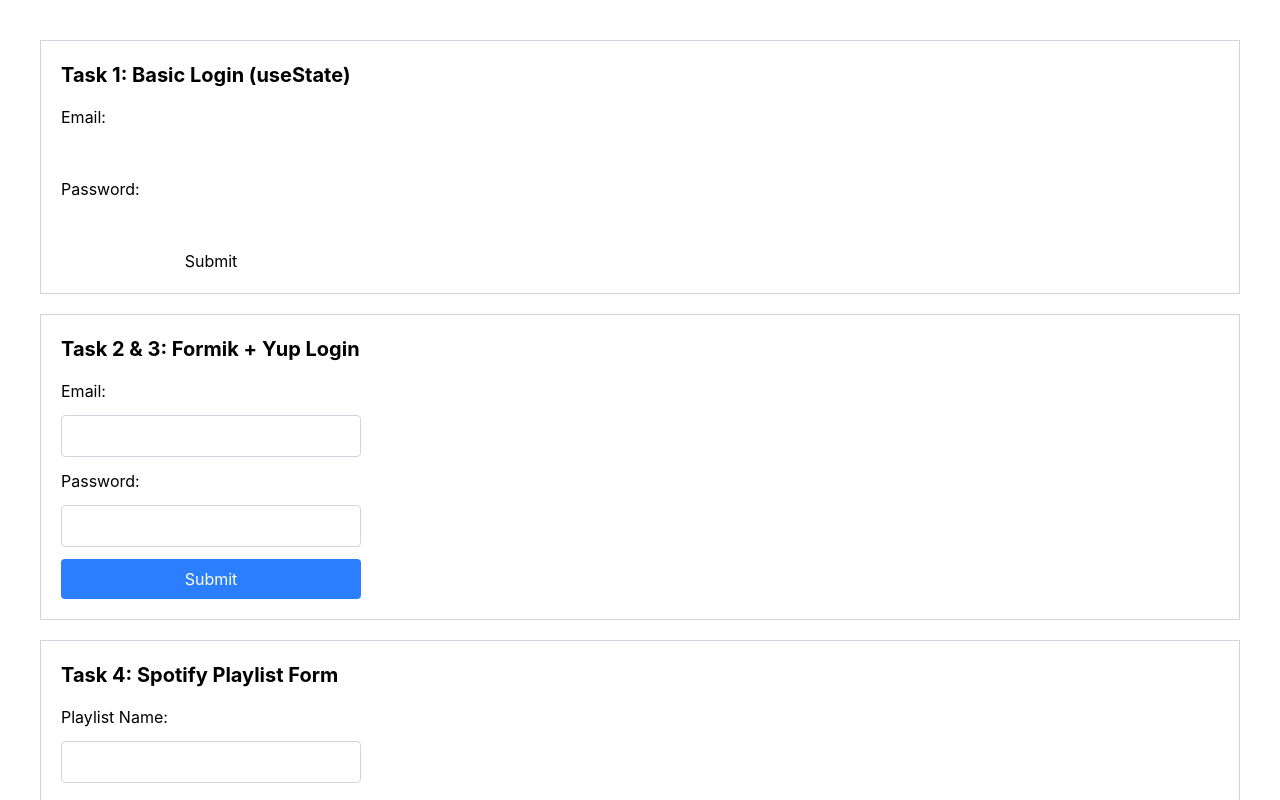
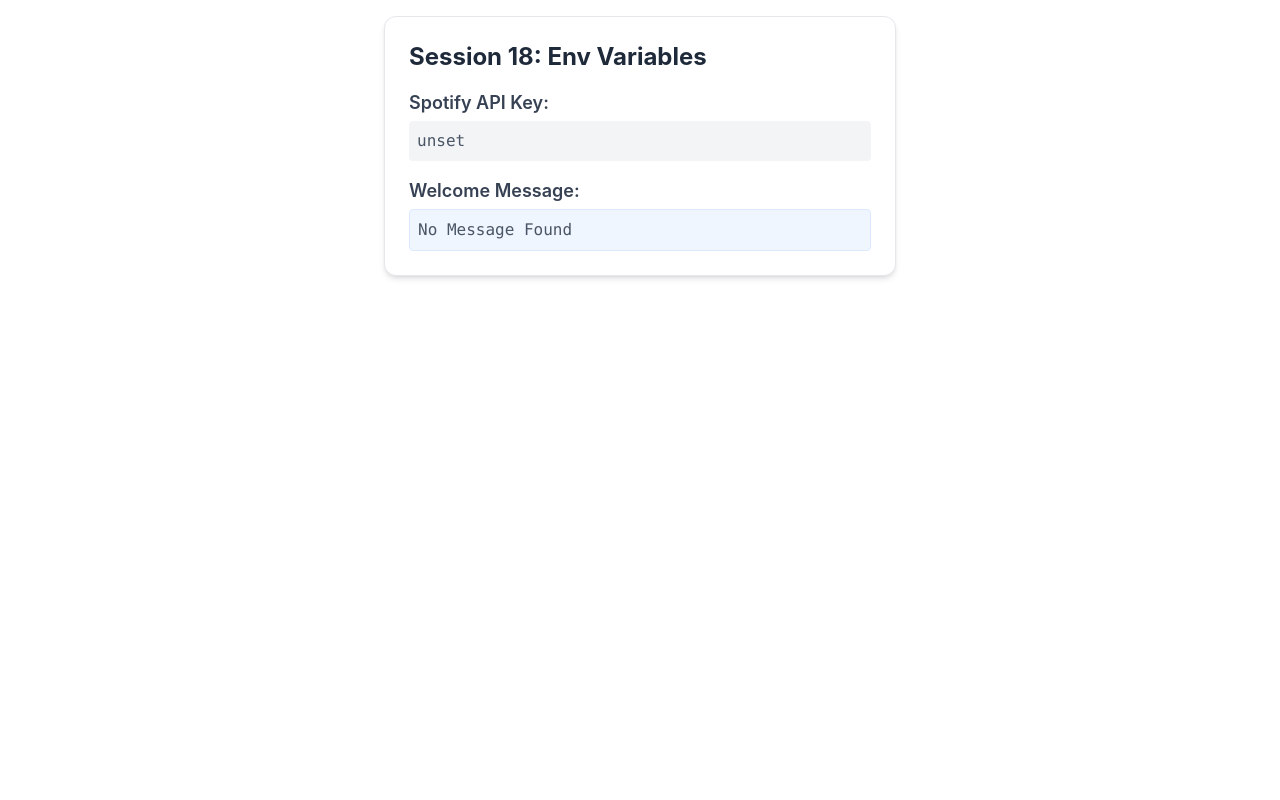
Before and after one commit to ksb1701/Assignments, a React (Vite) app in the folder react-advanced/: page / in a window 1280 px wide. Shown: the top 800 px of the page. Built offline with nearby package versions, Linux system fonts and the light colour scheme; no server answers; the HTML template or start-up script is replaced by a standard one.

Commit message:
Session 18 tasks.

```diff
--- a/react-advanced/src/App.tsx
+++ b/react-advanced/src/App.tsx
@@ -1,13 +1,7 @@
-import BasicLoginForm from "./Session_17/BasicLoginForm";
-import FormikLoginForm from "./Session_17/FormikLoginForm";
-import PlaylistForm from "./Session_17/PlaylistForm";
+import EnvDemo from "./Session_18/EnvDemo";
 
 export default function App() {
   return (
-    <div className="p-10">
-      <BasicLoginForm />
-      <FormikLoginForm />
-      <PlaylistForm />
-    </div>
+    <EnvDemo />
   );
 }
--- /dev/null
+++ b/react-advanced/src/Session_18/EnvDemo.tsx
@@ -0,0 +1,26 @@
+const EnvDemo = () => {
+  const spotifyKey = import.meta.env.VITE_SPOTIFY_API_KEY;
+  const welcomeMsg = import.meta.env.VITE_WELCOME_MSG;
+
+  return (
+    <div className="p-6 bg-white rounded-xl shadow-md border border-gray-200 my-4 max-w-lg mx-auto">
+      <h2 className="text-2xl font-bold text-gray-800 mb-4">Session 18: Env Variables</h2>
+
+      <div className="mb-4">
+        <h3 className="text-lg font-semibold text-gray-700">Spotify API Key:</h3>
+        <p className="text-gray-600 font-mono bg-gray-100 p-2 rounded mt-1 overflow-x-auto">
+          {spotifyKey || 'No Key Found'}
+        </p>
+      </div>
+
+      <div>
+        <h3 className="text-lg font-semibold text-gray-700">Welcome Message:</h3>
+        <p className="text-gray-600 font-mono bg-blue-50 p-2 rounded mt-1 border border-blue-100">
+          {welcomeMsg || 'No Message Found'}
+        </p>
+      </div>
+    </div>
+  );
+};
+
+export default EnvDemo;
```
Also changed, not shown: react-advanced/src/Session_18/README.md (added), 1 other file (tests, documents, lock files or other folders).
